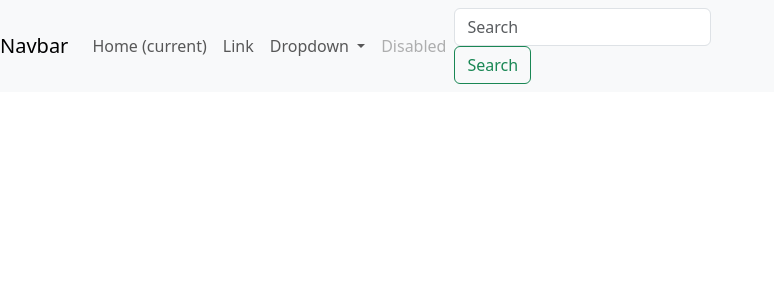
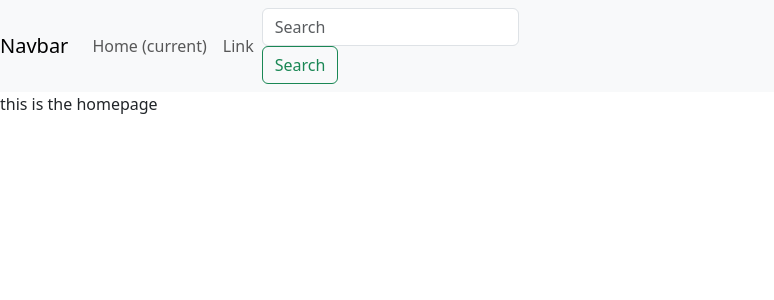
Before and after one commit to beskro2/313-team-project, a Django app: page / in a window 1280 px wide. Shown: the top 300 px of the page, without its empty margins (0-774 px from the left). Run offline with Django 4.2, Linux system fonts and the light colour scheme; some libraries are stand-ins or nearby versions.

Commit message:
fixed index.html more

```diff
--- a/radiator_springs/cars/templates/index.html
+++ b/radiator_springs/cars/templates/index.html
@@ -7,7 +7,7 @@
   {% bootstrap_javascript %}
 </head>
 <body>
-
+    <!--navbarcode -->
     <nav class="navbar navbar-expand-lg navbar-light bg-light">
         <a class="navbar-brand" href="#">Navbar</a>
         <button class="navbar-toggler" type="button" data-toggle="collapse" data-target="#navbarSupportedContent" aria-controls="navbarSupportedContent" aria-expanded="false" aria-label="Toggle navigation">
@@ -22,20 +22,6 @@
             <li class="nav-item">
               <a class="nav-link" href="#">Link</a>
             </li>
-            <li class="nav-item dropdown">
-              <a class="nav-link dropdown-toggle" href="#" id="navbarDropdown" role="button" data-toggle="dropdown" aria-haspopup="true" aria-expanded="false">
-                Dropdown
-              </a>
-              <div class="dropdown-menu" aria-labelledby="navbarDropdown">
-                <a class="dropdown-item" href="#">Action</a>
-                <a class="dropdown-item" href="#">Another action</a>
-                <div class="dropdown-divider"></div>
-                <a class="dropdown-item" href="#">Something else here</a>
-              </div>
-            </li>
-            <li class="nav-item">
-              <a class="nav-link disabled" href="#">Disabled</a>
-            </li>
           </ul>
           <form class="form-inline my-2 my-lg-0">
             <input class="form-control mr-sm-2" type="search" placeholder="Search" aria-label="Search">
@@ -43,5 +29,9 @@
           </form>
         </div>
       </nav>
+      <!--navbarcode end -->
+
+      <p>this is the homepage</p>
+
 </body>
 </html>
```
Also changed, not shown: radiator_springs/cars/templates/booking.html (added), radiator_springs/cars/templates/car_page.html (added), radiator_springs/cars/templates/contact_us.html (added), radiator_springs/cars/templates/events.html (added), radiator_springs/cars/templates/hours.html (added), radiator_springs/cars/templates/manufacturer.html (added).
